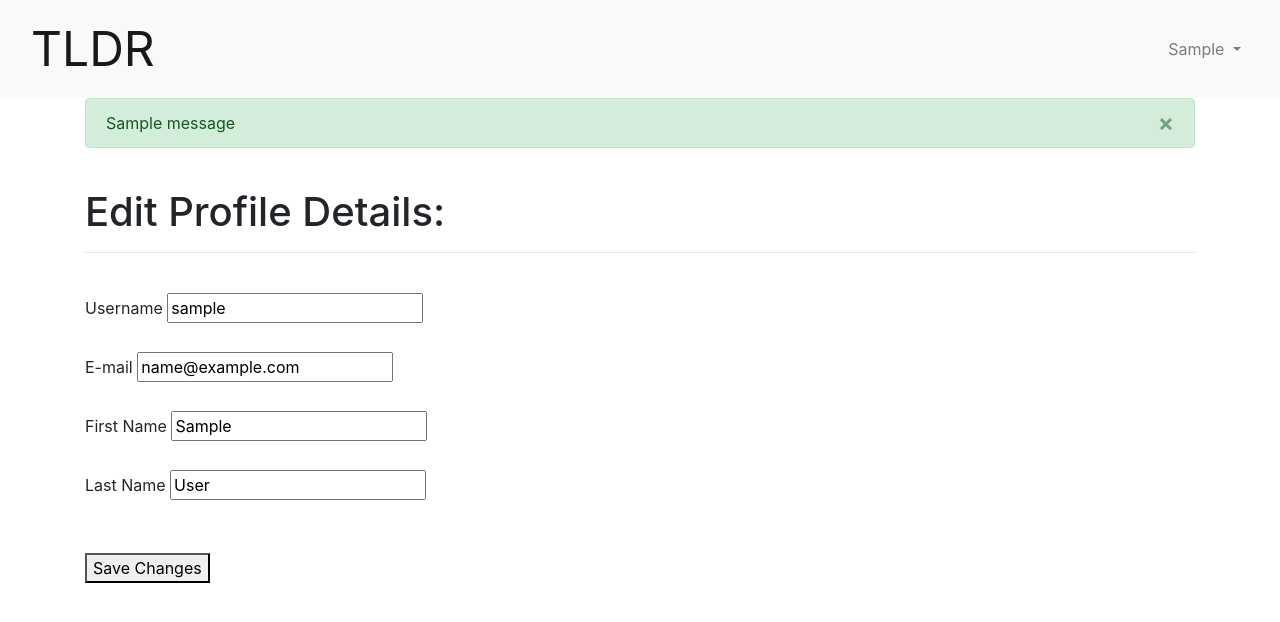
After one commit to andjsales/TLDRthis, a Flask app: page /profile/1/edit in a window 1280 px wide. The commit adds this page. Shown: the top 622 px of the page. Run offline with Flask 3, Linux system fonts and the light colour scheme; tables that the repository leaves empty hold one stand-in row (values such as "Sample post"); one stand-in notice (Sample message) is shown; some libraries are stand-ins or nearby versions.

```diff
--- a/app.py
+++ b/app.py
@@ -1,8 +1,9 @@
-from flask import Flask, render_template, redirect, request, g, session
+from flask import Flask, render_template, redirect, request, g, session, flash, url_for
 import requests
+import bcrypt
 from flask_sqlalchemy import SQLAlchemy
-from models import db, connect_db, User, Summary, SavedSummary
-from forms import SummarizeContent, LoginForm, SignupForm
+from models import db, connect_db, User, Summary, SavedSummary, Folder
+from forms import SummarizeContent, LoginForm, SignupForm, EditProfileForm
 from secrets_1 import key
 from flask_migrate import Migrate
 
@@ -41,7 +42,9 @@ def fetch_summary(url):
 
 @app.before_request
 def add_user_to_g():
-    """If we're logged in, add curr user to Flask global."""
+    """
+    Add curr user to Flask global
+    """
     if CURR_USER_KEY in session:
         g.user = User.query.get(session[CURR_USER_KEY])
     else:
@@ -61,6 +64,9 @@ def do_logout():
         del session[CURR_USER_KEY]
 
 
+# SIGNUP, LOGIN, LOGOUT, HOMEPAGE
+
+
 @app.route('/')
 def redirect_homepage():
     """
@@ -69,29 +75,32 @@ def redirect_homepage():
     return redirect("/homepage")
 
 
-@app.route('/homepage', methods=["GET"])
+@app.route('/homepage', methods=["GET", "POST"])
 def homepage():
-    form = SummarizeContent()
-    return render_template('homepage.html', user=g.user, form=form)
-
-
-@app.route('/homepage', methods=["POST"])
-def summary_form():
     """
-    TLDR form on homepage
+    Process and show TLDR form
     """
     form = SummarizeContent()
-    user = g.user
+    summary = None
+
+    if g.user:
+        folders = Folder.query.filter_by(user_id=g.user.id).all()
+    else:
+        folders = []
+        flash("Please log in to view and save summaries.", "info")
+        return redirect(url_for('show_login_form'))
+
     if form.validate_on_submit():
         summary_data = fetch_summary(form.url.data)
         summary = Summary(
             original_url=form.url.data,
             summary_text=' '.join(summary_data['summary']),
-            user_id=g.user,
+            user_id=g.user.id,
             title=form.title.data)
         db.session.add(summary)
         db.session.commit()
-    return render_template('summary.html', summary=summary, form=form, user=g.user)
+
+    return render_template('homepage.html', form=form, summary=summary, folders=folders, user=g.user)
 
 
 @app.route('/signup', methods=["GET", "POST"])
@@ -132,26 +141,170 @@ def logout():
     return redirect('/login')
 
 
+# SUMMARY ROUTES
+
+
 @app.route('/summary/<int:summary_id>', methods=['GET', 'POST'])
 def summary(summary_id):
     """
     Output summary results
     """
     summary = Summary.query.get_or_404(summary_id)
-    return render_template('summary.html', summary=summary)
+    folders = Folder.query.all()
+    return render_template('summary.html', summary=summary, user=g.user, folders=folders)
+
+
+@app.route('/summary/<int:summary_id>/save', methods=["POST"])
+def save_summary(summary_id):
+    """
+    - Save the summary.
+    - Create a new folder if a new folder name is provided.
+    """
+    new_folder_name = request.form.get('newFolderName')
+    summary = Summary.query.get_or_404(summary_id)
+
+    if not g.user:
+        flash('You need to be logged in to save summaries.', 'warning')
+        return redirect(url_for('login'))
+
+    summary.user_id = g.user.id
+
+    selected_folder_id = request.form.get('folder')
+    if selected_folder_id and selected_folder_id != 'new':
+        summary.folder_id = int(selected_folder_id)
+    else:
+        folder = Folder.query.filter_by(
+            folder_name=new_folder_name, user_id=g.user.id).first()
+        if not folder:
+            folder = Folder(folder_name=new_folder_name, user_id=g.user.id)
+            db.session.add(folder)
+            db.session.commit()
+            flash('New folder created.', 'success')
+        summary.folder_id = folder.id
+    db.session.add(summary)
+    db.session.commit()
+    flash('Summary saved successfully.', 'success')
+    return redirect(url_for('summary', summary_id=summary.id))
+
+
+@app.route('/summaries/<int:summary_id>/delete', methods=["POST"])
+def delete_summary(summary_id):
+    """
+    Delete a summary
+    """
+    summary = Summary.query.get_or_404(summary_id)
+    folder_id = summary.folder_id
+
+    if g.user.id != summary.user_id:
+        flash('You do not have permission to delete this summary.', 'danger')
+        return redirect(url_for('homepage'))  # Or some other appropriate route
+
+    db.session.delete(summary)
+    db.session.commit()
+    flash('Summary deleted successfully.', 'success')
+    return redirect(url_for('show_folder_contents', user_id=g.user.id, folder_id=folder_id))
+
+
+@app.route('/summaries/<int:user_id>')
+def show_summaries(user_id):
+    """
+    Show user tldr summary history
+    """
+    user = User.query.get_or_404(user_id)
+    summaries = Summary.query.filter_by(
+        user_id=user_id).all()
+    return render_template('user_summaries.html', user=user, summaries=summaries)
+
+# PROFILE ROUTES
 
 
 @app.route('/profile/<int:user_id>')
 def profile(user_id):
+    """
+    Render user profile
+    """
     user = User.query.get_or_404(user_id)
-    return render_template('profile.html', user=user)
+    return render_template('profile.html', user=g.user)
 
 
-@app.route('/summaries/<int:user_id>')
-def show_summaries(user_id):
+@app.route('/profile/<int:user_id>/edit', methods=["GET", "POST"])
+def edit_profile(user_id):
+    """
+    Edit user profile
+    """
+    form = EditProfileForm()
     user = User.query.get_or_404(user_id)
-    summaries = Summary.query.all()
-    return render_template('user_summaries.html', user=user, summaries=summaries)
+
+    if form.validate_on_submit():
+        user.first_name = form.first_name.data
+        user.last_name = form.last_name.data
+        user.username = form.username.data
+        user.email = form.email.data
+        user.password = form.password.data
+        db.session.commit()
+        return redirect(url_for('profile', user_id=user.id))
+
+    return render_template('profile_edit.html', user=user, form=form)
+
+
+@app.route('/profile/<int:user_id>', methods=["POST"])
+def delete_account(user_id):
+    """
+    Delete user account
+    """
+    user = User.query.get_or_404(user_id)
+    if not g.user or g.user.id != user_id:
+        flash("Access unauthorized.", "danger")
+        return redirect("/")
+    do_logout()
+    db.session.delete(user)
+    db.session.commit()
+
+    flash("Account deleted successfully.", "success")
+    return redirect("/")
+
+
+# FOLDER ROUTES
+
+
+@app.route('/<int:user_id>/folders')
+def show_folders(user_id):
+    """
+    Show all user folders
+    """
+    user = User.query.get_or_404(user_id)
+    folders = Folder.query.filter_by(user_id=user_id).all()
+    return render_template('folders.html', user=g.user, folders=folders)
+
+
+@app.route('/folders/<int:folder_id>')
+def show_folder_contents(folder_id):
+    """
+    Show contents inside folder
+    """
+    folder = Folder.query.get_or_404(folder_id)
+    summaries = Summary.query.filter_by(folder_id=folder.id).all()
+
+    return render_template('show_folder_contents.html', folder=folder, user=g.user, summaries=summaries)
+
+
+@app.route('/folders/<int:folder_id>/delete', methods=["POST"])
+def delete_folder(folder_id):
+    if not g.user:
+        flash("Access unauthorized.", "danger")
+        return redirect(url_for('show_login_form'))
+
+    folder = Folder.query.get_or_404(folder_id)
+
+    # Optional: Check if the folder belongs to the logged-in user
+    if folder.user_id != g.user.id:
+        flash("Access unauthorized.", "danger")
+        return redirect(url_for('show_login_form'))
+
+    db.session.delete(folder)
+    db.session.commit()
+
+    return redirect(url_for('show_folders', user_id=g.user.id))
 
 
 if __name__ == '__main__':
--- a/forms.py
+++ b/forms.py
@@ -7,8 +7,8 @@ class SummarizeContent(FlaskForm):
     """
     TLDR form
     """
-    title = StringField("Summary Title: ")
-    url = URLField("URL: ")
+    title = StringField("Title: ")
+    url = URLField("Site Url: ")
 
 
 class LoginForm(FlaskForm):
@@ -28,3 +28,14 @@ class SignupForm(FlaskForm):
     username = StringField('Username', validators=[DataRequired()])
     password = PasswordField('Password', validators=[Length(min=6)])
     email = StringField('E-mail', validators=[DataRequired(), Email()])
+
+
+class EditProfileForm(FlaskForm):
+    """
+    Edit profile form
+    """
+    first_name = StringField('First Name', validators=[DataRequired()])
+    last_name = StringField('Last Name', validators=[DataRequired()])
+    username = StringField('Username', validators=[DataRequired()])
+    email = StringField('E-mail', validators=[DataRequired(), Email()])
+    password = PasswordField('Password', validators=[Length(min=6)])
--- a/templates/base.html
+++ b/templates/base.html
@@ -12,7 +12,7 @@
     <body>
         <nav class="navbar navbar-expand-lg navbar-light bg-light">
             <div class="container-fluid">
-                <a href="{{ url_for('homepage')}}" class="navbar-brand">tldr</a>
+                <a href="{{ url_for('homepage') }}" class="navbar-brand" style="font-size: 48px;">TLDR</a>
                 <button class="navbar-toggler" type="button" data-toggle="collapse" data-target="#navbarNav"
                     aria-controls="navbarNav" aria-expanded="false" aria-label="Toggle navigation">
                     <span class="navbar-toggler-icon"></span>
@@ -21,11 +21,19 @@
                 <div class="collapse navbar-collapse" id="navbarNav">
                     <ul class="navbar-nav ml-auto">
                         {% if user %}
-                        <li class="nav-item">
-                            <a class="nav-link" href="{{ url_for('profile', user_id=user.id) }}">{{ user.username }}</a>
-                        </li>
-                        <li class="nav-item">
-                            <a class="nav-link" href="{{ url_for('logout')}}">Logout</a>
+                        <!-- Dropdown Menu -->
+                        <li class="nav-item dropdown">
+                            <a class="nav-link dropdown-toggle" href="" id="navbarDropdown" role="button"
+                                data-toggle="dropdown" aria-haspopup="true" aria-expanded="false">
+                                {{ user.username.capitalize() }}
+                            </a>
+                            <div class="dropdown-menu" aria-labelledby="navbarDropdown">
+                                <a class="dropdown-item" href="{{ url_for('profile', user_id=user.id) }}">Profile</a>
+                                <a class="dropdown-item" href="{{ url_for('show_folders', user_id=user.id)}}">My
+                                    Folders</a>
+                                <div class="dropdown-divider"></div>
+                                <a class="dropdown-item" href="{{ url_for('logout')}}">Logout</a>
+                            </div>
                         </li>
                         {% else %}
                         <li class="nav-item">
@@ -39,12 +47,30 @@
                 </div>
             </div>
         </nav>
+
         <div class="container">
+            <!-- Flash Messages -->
+            {% with messages = get_flashed_messages(with_categories=true) %}
+            {% if messages %}
+            {% for category, message in messages %}
+            <div class="alert alert-{{ category }} alert-dismissible fade show" role="alert">
+                {{ message }}
+                <button type="button" class="close" data-dismiss="alert" aria-label="Close">
+                    <span aria-hidden="true">&times;</span>
+                </button>
+            </div>
+            {% endfor %}
+            {% endif %}
+            {% endwith %}
+            <br>
             {% block content %}
-
             {% endblock %}
         </div>
 
+        <!-- Bootstrap JS, Popper.js, and jQuery -->
+        <script src="https://code.jquery.com/jquery-3.3.1.slim.min.js"></script>
+        <script src="https://cdnjs.cloudflare.com/ajax/libs/popper.js/1.14.7/umd/popper.min.js"></script>
+        <script src="https://stackpath.bootstrapcdn.com/bootstrap/4.4.1/js/bootstrap.min.js"></script>
     </body>
 
 </html>
--- /dev/null
+++ b/templates/profile_edit.html
@@ -0,0 +1,26 @@
+{% extends 'base.html' %}
+{% block title %}Edit Profile{% endblock %}
+
+{% block content %}
+<h1>Edit Profile Details:</h1>
+<hr><br>
+
+<form action="{{ url_for('edit_profile', user_id=user.id) }}" method="POST">
+    {{ form.hidden_tag() }}
+    <div>
+        {{ form.username.label }} {{ form.username(value=user.username) }}
+        <br><br>
+
+        {{ form.email.label }} {{ form.email(value=user.email) }}
+        <br><br>
+
+        {{ form.first_name.label }} {{ form.first_name(value=user.first_name) }}
+        <br><br>
+
+        {{ form.last_name.label }} {{ form.last_name(value=user.last_name) }}
+        <br><br>
+    </div>
+    <br>
+    <button type="submit">Save Changes</button>
+</form>
+{% endblock %}
--- a/templates/user_summaries.html
+++ b/templates/user_summaries.html
@@ -1,8 +1,8 @@
 {% extends 'base.html' %}
-{% block title %}Saved Summaries{% endblock %}
+{% block title %}History{% endblock %}
 
 {% block content %}
-<h1>{{ user.username}}'s Saved Summaries</h1>
+<h1>{{ user.username}}'s History</h1>
 <hr>
 <br>
 
@@ -10,6 +10,7 @@
 <div class="container-sm">
     <h2>{{ summary.title }}</h2>
     <p>{{ summary.summary_text }}</p>
+    <a href="{{ url_for('summary', summary_id=summary.id)}}">View more</a>
     <br>
     <hr>
 </div>
```
Also changed, not shown: migrations/versions/b54e5d01621c_added_folder_id_to_summaries.py (added, +34 -0 lines), models.py (+24 -0 lines), templates/folders.html (added, +21 -0 lines), templates/homepage.html (+41 -6 lines), templates/profile.html (+17 -1 lines), templates/show_folder_contents.html (added, +27 -0 lines), templates/summary.html (+34 -6 lines).
